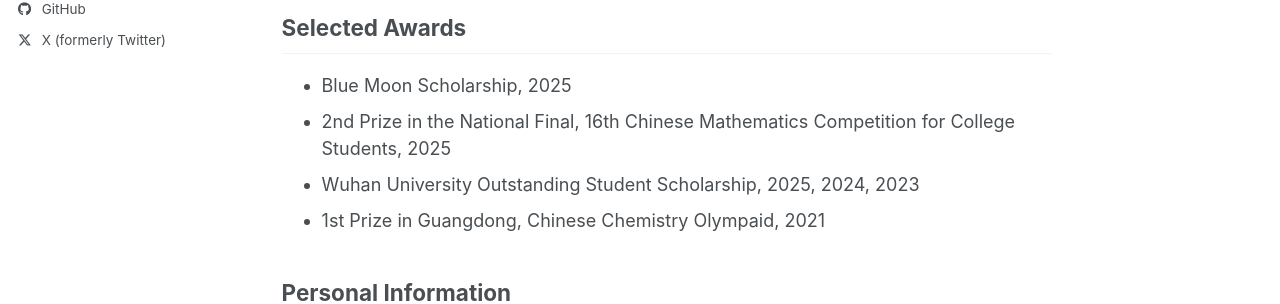
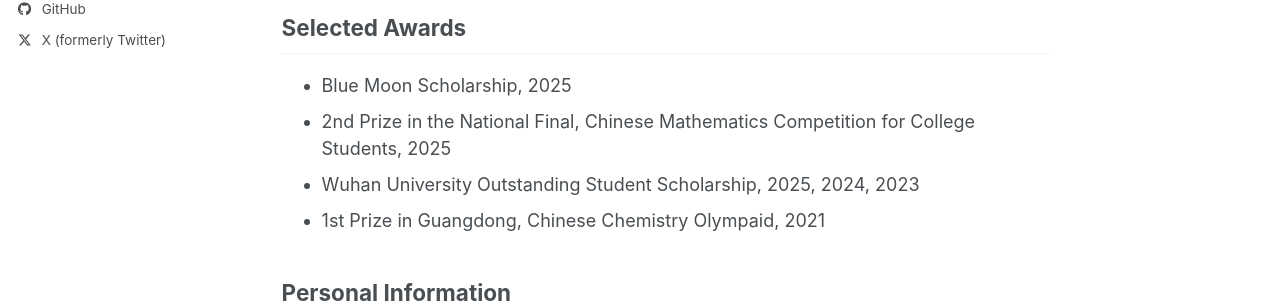
Before and after one commit to haorenmai/haorenmai, a Jekyll site: the page built from _pages/about.md, in a window 1280 px wide and 1376 px high. Shown: the part 503-807 px from the top of the window. Built offline with Jekyll 4.4.1, drawn with Linux system fonts in a browser that asks for light colours; a script bundle is joined from its source files by our own code; library files that are not in the unit come from our copies.

Commit message:
Update about.md

```diff
--- a/_pages/about.md
+++ b/_pages/about.md
@@ -23,7 +23,7 @@ Previously, I was a full-funded visiting student at HKUST during the summer of 2
 Selected Awards
 ---
 * Blue Moon Scholarship, 2025
-* 2nd Prize in the National Final, 16th Chinese Mathematics Competition for College Students, 2025
+* 2nd Prize in the National Final, Chinese Mathematics Competition for College Students, 2025
 * Wuhan University Outstanding Student Scholarship, 2025, 2024, 2023
 * 1st Prize in Guangdong, Chinese Chemistry Olympaid, 2021
 
```
